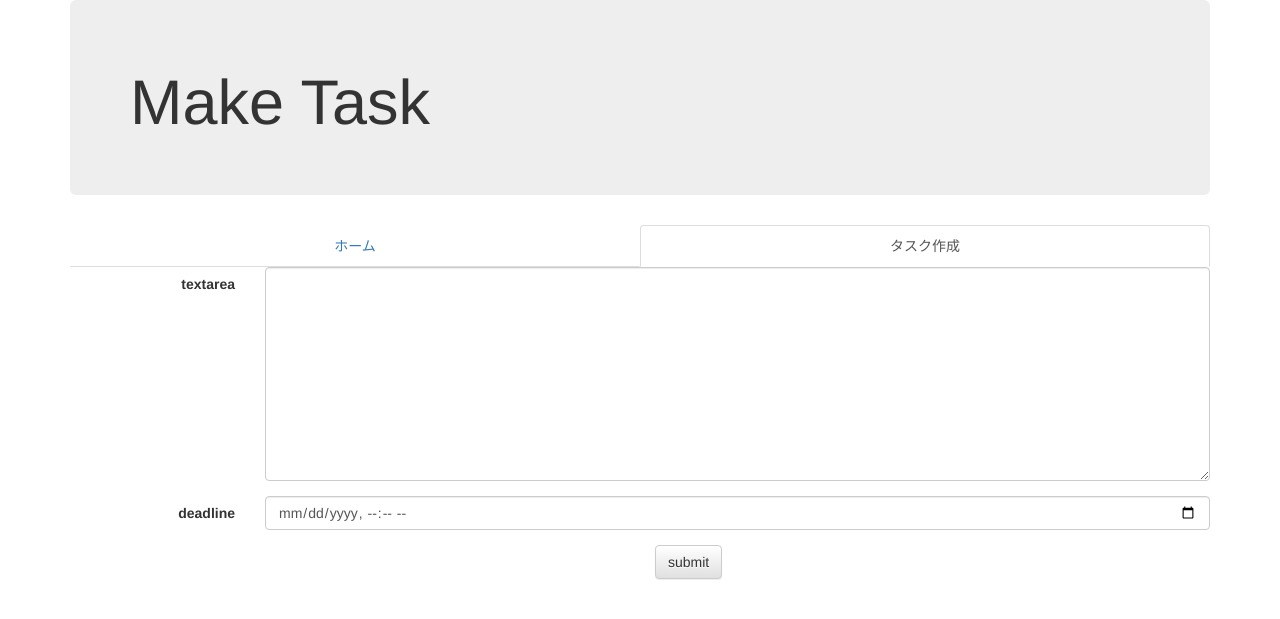
After one commit to index30/todolist, a Django app: page /make/ in a window 1280 px wide. The commit adds this page. Shown: the top 619 px of the page. Run offline with Django 3.2, Linux system fonts and the light colour scheme; some libraries are stand-ins or nearby versions.

Commit message:
Change constitution of directory
ディレクトリ構成を変更
templatesにおいてbase.htmlを作成。これがページの基準になる

```diff
--- a/tododir/todolist/models.py
+++ b/tododir/todolist/models.py
@@ -10,5 +10,5 @@ class Task(models.Model):
     updated_at = models.DateTimeField(auto_now=True)
     finished_at = models.DateTimeField()
 
-    def __str__(self):
-        return self
+#    def __str__(self):
+#        return self
--- /dev/null
+++ b/tododir/todolist/templates/base.html
@@ -0,0 +1,27 @@
+{% load staticfiles %}
+
+<!DOCTYPE html>
+<html lang="ja">
+  <head>
+    <meta charset="utf-8">
+    <meta http-equiv="X-UA-Compatible" content="IE=edge">
+    <meta name="viewport" content="width=device-width, initial-scale=1">
+    <title>{% block title %}{% endblock %}</title>
+    <link href="{% static 'css/bootstrap.min.css' %}" rel="stylesheet">
+    <link href="{% static 'css/bootstrap-theme.min.css' %}" rel="stylesheet">
+    <script src="{% static 'js/bootstrap.min.js' %}"></script>
+  </head>
+  <body>
+    <div class="container">
+      <div class="jumbotron">
+	<h1>{% block jumbo_title %}{% endblock %}</h1>
+      </div>
+      <script src="https://ajax.googleapis.com/ajax/libs/jquery/1.11.1/jquery.min.js"></script>
+      <ul class="nav nav-tabs nav-justified">
+	<li role="presentation" class="{% block nav_index %}{% endblock %}"><a href="{% url 'index' %}">ホーム</a></li>
+	<li role="presentation" class="{% block nav_make %}{% endblock %}"><a href="{% url 'make' %}">タスク作成</a></li>
+      </ul>
+      {% block content %}{% endblock %}
+    </div>
+  </body>
+</html>
--- /dev/null
+++ b/tododir/todolist/templates/todolist/make.html
@@ -0,0 +1,33 @@
+{% extends "base.html" %}
+{% load staticfiles %}
+
+{% block title %}To do list{% endblock %}
+
+{% block jumbo_title %}Make Task{% endblock %}
+
+{% block nav_make %}active{% endblock %}
+
+{% block content %}
+<form class="form-horizontal" role="form">
+  <div class="form-group">
+    <label class="col-sm-2 control-label">textarea</label>
+    <div class="col-sm-10">
+      <textarea class="form-control" rows="10"></textarea>
+    </div>
+  </div>
+
+  <div class="form-group">
+    <label class="col-sm-2 control-label">deadline</label>
+    <div class="col-sm-10">
+      <input type="datetime-local"class="form-control" rows="10">
+    </div>
+  </div>
+
+  <div class=”row”>
+    <div class="col-sm-offset-6 col-sm-6">
+      <button type="button" class="btn btn-default">submit</button>
+    </div>
+  </div>
+</form>
+
+{% endblock %}
--- a/tododir/todolist/urls.py
+++ b/tododir/todolist/urls.py
@@ -4,4 +4,5 @@ from . import views
 urlpatterns = [
     url(r'^$',views.index,name='index'),
     url(r'^(?P<task_id>[0-9]+)/$',views.task_content,name='detail'),
+    url(r'^make/$',views.make_task,name='make'),
 ]
--- a/tododir/todolist/views.py
+++ b/tododir/todolist/views.py
@@ -16,3 +16,6 @@ def task_content(request, task_id):
         'task_content':task_content
     }
     return render(request, 'todolist/detail.html',task_context)
+
+def make_task(request):
+    return render(request, 'todolist/make.html')
```
Also changed, not shown: tododir/todolist/templates/todolist/detail.html (+13 -3 lines), tododir/todolist/templates/todolist/index.html (+13 -24 lines), 1 other file.
